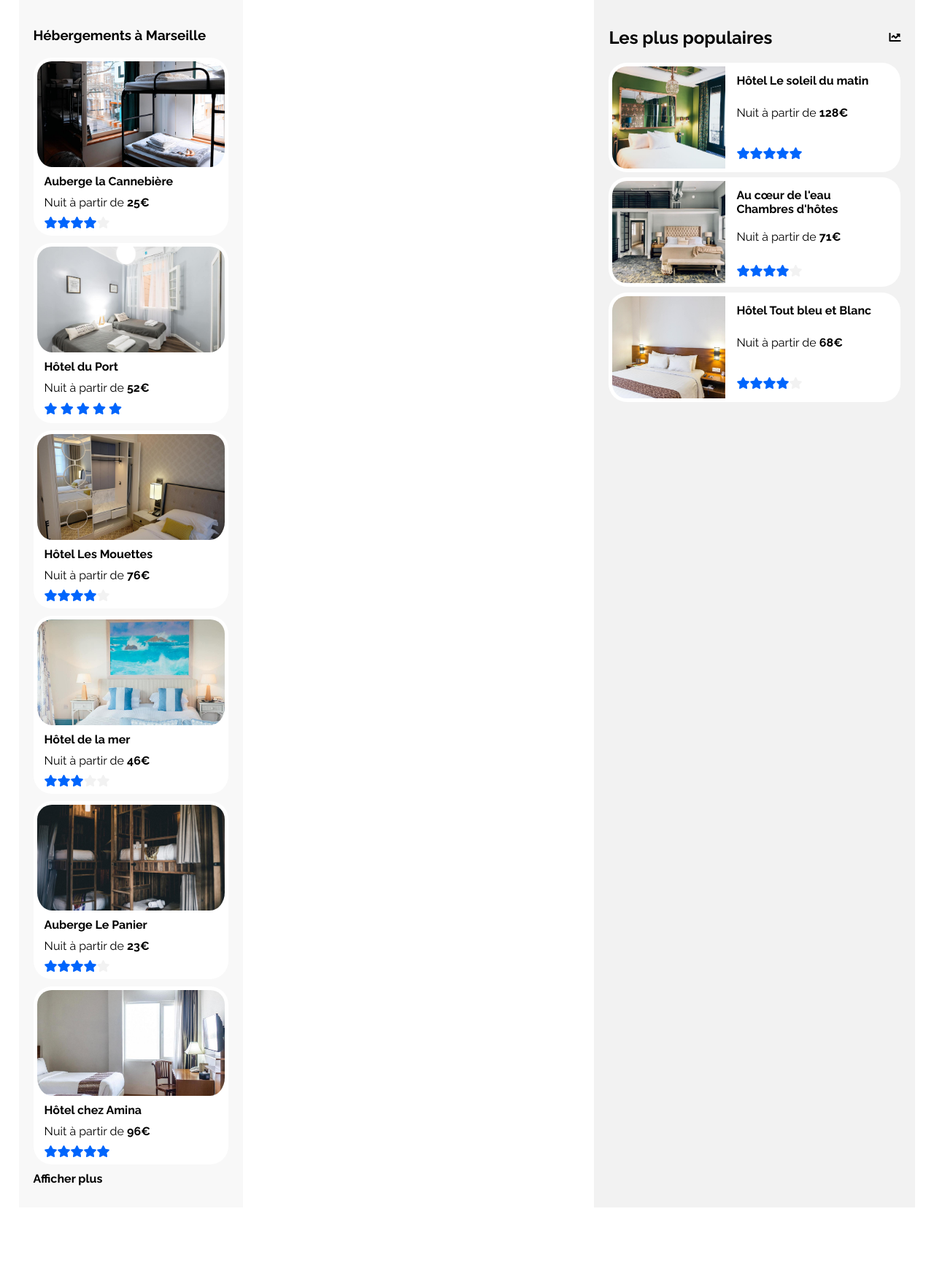
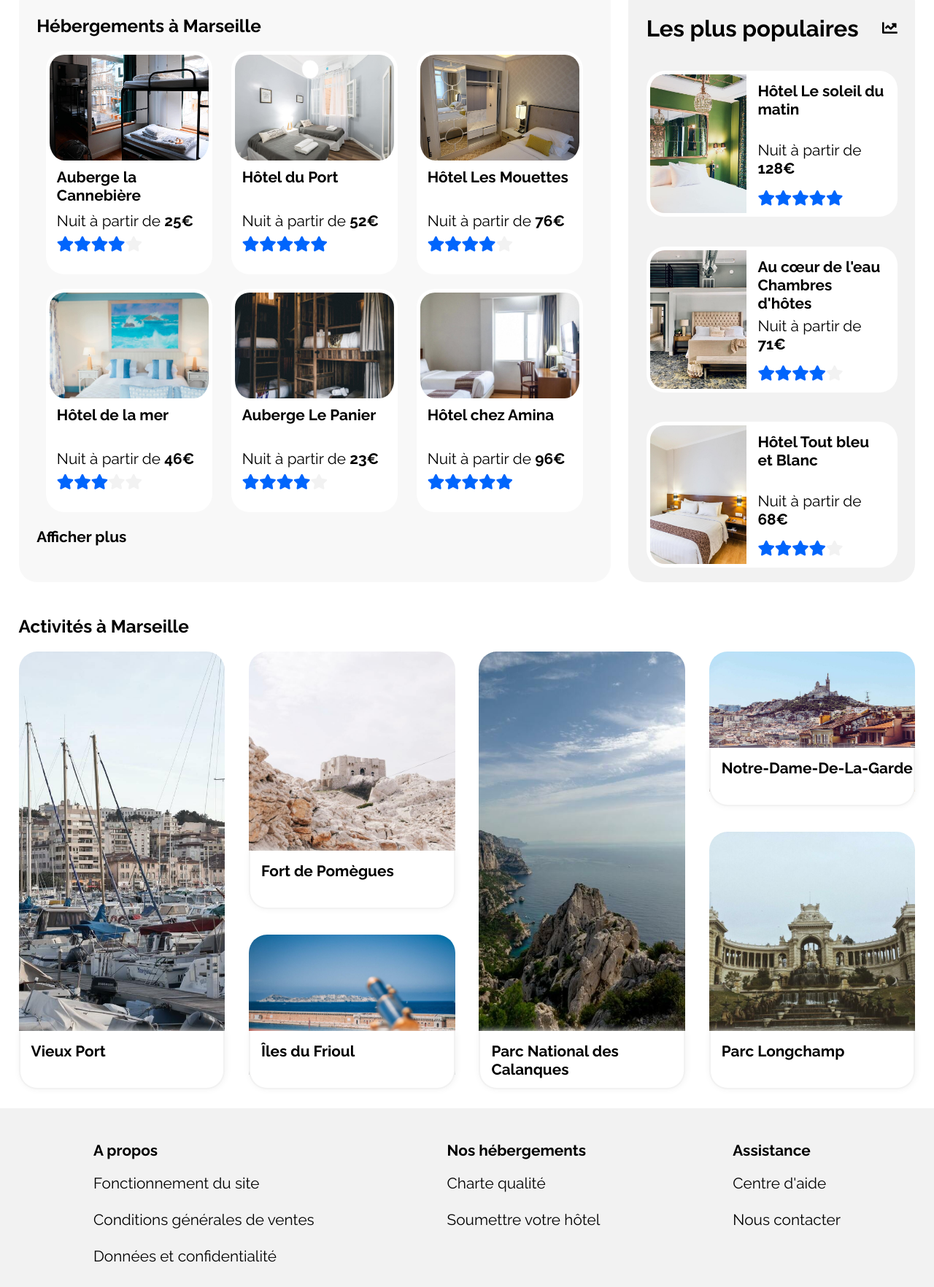
Before and after one commit to devwebmb/BrunoMahiet_2_06092021, a plain HTML site: page index.html in a window 1280 px wide. Shown: the part 427-2191 px from the top of the page at 73% size. Before the commit the page ends 2082 px from the top, so only its background shows below. Drawn offline with Linux system fonts and the light colour scheme.

Commit message:
Fin du projet version desktop

```diff
--- a/assets/style/style.css
+++ b/assets/style/style.css
@@ -370,12 +370,14 @@ ul li:nth-child(1) {
 /* texte article hebergements */
 
 .hebergements-texte {
-  padding: 10px 0 10px 15px;
+  padding: 10px 15px 10px 15px;
 }
 .hebergements-texte h4,
 .hebergements-texte p {
   padding-bottom: 10px;
 }
+
+
 
 /* lien afficher plus */
 
@@ -459,7 +461,7 @@ footer h4 {
 
 /*Version tablette*/
 
-@media screen and (min-width: 768px) and (max-width: 1199px) {
+@media screen and (min-width: 768px) and (max-width: 1229px) {
   /*section search*/
   #options {
     display: flex;
@@ -478,9 +480,10 @@ footer h4 {
   }
 
   #marseille-hebergements,
-  #populaires {
+  #marseille-populaires {
     display: flex;
     flex-wrap: wrap;
+    flex-direction: row;
     justify-content: center;
   }
 
@@ -527,14 +530,19 @@ footer h4 {
   }
 }
 
+/*****************/
 /*version desktop*/
+/******************/
 
-@media screen and (min-width: 1200px) {
+@media screen and (min-width: 1230px) {
   header,
   section {
     padding: 0 2%;
   }
 
+  body {
+      font-size:1.3rem;
+  }
   /************/
   /*header*/
   /*************/
@@ -611,6 +619,10 @@ footer h4 {
 
   /*barre de recherche ville*/
 
+  #search {
+    padding: 0 2% 2% 2%;
+  }
+
   #search-button {
     width: 120px;
     border-radius: 0 25px 25px 0;
@@ -661,4 +673,155 @@ footer h4 {
       width: 100%;
       justify-content: space-between;
   }
+
+  /*hebergements*/
+
+  #partie-hebergements {
+      width: 66%;
+      border-radius: 25px;
+      padding: 2%;
+  }
+
+  #marseille-hebergements {
+    display: grid;
+    grid-template-columns: 1fr 1fr 1fr;
+    grid-template-rows: 50% 50%;
+  }
+
+  #marseille-hebergements article {
+    width: 90%;
+    margin-bottom: 8%;
+  }
+
+  .hebergements-texte h4 {
+    height: 60px;
+  }
+
+  @media screen and (min-width : 1460px){
+    .hebergements-texte h4 {
+      height: 40px;
+    }
+  }
+
+  /*populaires*/
+
+  #populaires {
+    width: 32%;
+    border-radius: 25px;
+    padding: 2%;
+  }
+
+  #marseille-populaires {
+    display: flex;
+    flex-direction: column;
+    justify-content: space-around;
+    height: 100%;
+    padding-bottom: 15%;
+  }
+
+  #marseille-populaires article, #marseille-populaires a {
+    height: 200px;
+  }
+
+  .populaires-img, .populaires-img img, .populaires-texte {
+    height: 200px;
+  }
+
+  .populaires-texte {
+    grid-template-rows: 45% 35% 20%;
+  }
+
+  .stars {
+    align-items: flex-end;
+    padding-bottom: 10px;
+  }
+
+  /****************************/
+  /*ACTIVITES*/
+  /******************************/
+
+  #activites {
+    background-color: white;
+    padding: 2%;
+  }
+
+  #marseille-activites {
+    width: 100%;
+    max-height: 600px;
+    display: grid;
+    grid-template-columns: 23% 23% 23% 23%;
+    justify-content: space-between;
+    grid-template-rows: 1fr 1fr 35px 1fr 35px 1fr 1fr;
+    grid-template-areas:
+    "a1 a2 a4 a5"
+    "a1 a2 a4 a5"
+    "a1 a2 a4  ."
+    "a1 a2 a4 a6"
+    "a1  . a4 a6"
+    "a1 a3 a4 a6"
+    "a1 a3 a4 a6";
+  }
+
+  #marseille-activites article {
+    width: 100%;
+    height: 100%;
+    display: flex;
+    position: relative;
+  }
+
+  .img-activites {
+    height: 100%;
+    border: none;
+  }
+
+  .img-activites img {
+    height: 95%;
+  }
+
+  .texte-activites {
+    height: 80px;
+    z-index: 1;
+    position: absolute;
+    bottom: 0;
+    left: 0;
+    background-color: white;
+    width: 100%;
+    border: 2px solid #f2f2f2;
+    border-top: none;
+    border-radius: 0 0 25px 25px;
+    box-shadow: #f2f2f2 -1px 1px 10px;
+    box-shadow: 1px 0 10px #f2f2f2;
+  }
+
+  .a1 {
+    grid-area: a1;
+  }
+
+  .a2 {
+    grid-area: a2;
+  }
+
+  .a3 {
+    grid-area: a3;
+  }
+
+  .a4 {
+    grid-area: a4;
+  }
+
+  .a5 {
+    grid-area: a5;
+  }
+
+  .a6 {
+    grid-area: a6;
+  }
+
+  /***********************/
+  /*FOOTER*/
+  /***********************/
+
+  footer div {
+    padding-top: 25px;
+  }
 }
--- a/index.html
+++ b/index.html
@@ -1,24 +1,31 @@
 <!DOCTYPE html>
 <html lang="fr">
   <head>
-    <meta charset="UTF-8">
-    <meta http-equiv="X-UA-Compatible" content="IE=edge">
-    <meta name="viewport" content="width=device-width, initial-scale=1.0">
+    <meta charset="UTF-8" />
+    <meta http-equiv="X-UA-Compatible" content="IE=edge" />
+    <meta name="viewport" content="width=device-width, initial-scale=1.0" />
     <title>projet 2 Développeur Web</title>
 
     <!--Lien vers page de style CSS et site pour icones-->
-    <link rel="stylesheet" href="https://cdnjs.cloudflare.com/ajax/libs/font-awesome/5.15.4/css/all.min.css" integrity="sha512-1ycn6IcaQQ40/MKBW2W4Rhis/DbILU74C1vSrLJxCq57o941Ym01SwNsOMqvEBFlcgUa6xLiPY/NS5R+E6ztJQ==" crossorigin="anonymous" referrerpolicy="no-referrer" />
+    <link
+      rel="stylesheet"
+      href="https://cdnjs.cloudflare.com/ajax/libs/font-awesome/5.15.4/css/all.min.css"
+      integrity="sha512-1ycn6IcaQQ40/MKBW2W4Rhis/DbILU74C1vSrLJxCq57o941Ym01SwNsOMqvEBFlcgUa6xLiPY/NS5R+E6ztJQ=="
+      crossorigin="anonymous"
+      referrerpolicy="no-referrer"
+    />
 
     <!--lien vers style.css-->
-    <link rel="stylesheet" href="./assets/style/style.css">
-
+    <link rel="stylesheet" href="./assets/style/style.css" />
   </head>
   <body>
-
     <!--Entête avec logo et menu-->
     <header>
       <div id="logo-entreprise">
-            <img src="./assets/images/logo/Reservia.svg" alt="Logo de l'entreprise de voyage, reservia">
+        <img
+          src="./assets/images/logo/Reservia.svg"
+          alt="Logo de l'entreprise de voyage, reservia"
+        />
       </div>
       <nav>
         <div class="menu">
@@ -41,8 +48,16 @@
       </div>
       <div id="search-input">
         <i class="fas fa-map-marker-alt" id="map-marker"></i>
-            <input type="text" name="city-choice"  id="city-choice" placeholder="Marseille, France">
-            <button id="search-button"><div id="rechercher">Rechercher</div> <i class="fas fa-search"></i></button>
+        <input
+          type="text"
+          name="city-choice"
+          id="city-choice"
+          placeholder="Marseille, France"
+        />
+        <button id="search-button">
+          <div id="rechercher">Rechercher</div>
+          <i class="fas fa-search"></i>
+        </button>
       </div>
       <div id="filter">
         <div id="filter-title">
@@ -78,7 +93,7 @@
         </div>
       </div>
       <div id="inf-icone">
-            <div >
+        <div>
           <i class="fas fa-info"></i>
         </div>
         <p>Plus de 500 logements sont disponibles dans cette ville</p>
@@ -95,7 +110,9 @@
           <article>
             <a href="">
               <div class="hebergements-img">
-                            <img src="./assets/images/hebergements/3_medium/marcus-loke-WQJvWU_HZFo-unsplash.jpg" alt="Photo Auberge la Cannebière">
+                <img
+                  src="./assets/images/hebergements/3_medium/marcus-loke-WQJvWU_HZFo-unsplash.jpg"
+                  alt="Photo Auberge la Cannebière"/>
               </div>
               <div class="hebergements-texte">
                 <h4>Auberge la Cannebière</h4>
@@ -113,12 +130,14 @@
           <article>
             <a href="">
               <div class="hebergements-img">
-                            <img src="./assets/images/hebergements/3_medium/fred-kleber-gTbaxaVLvsg-unsplash.jpg" alt="Photo chambre Hôtel du Port">
+                <img
+                  src="./assets/images/hebergements/3_medium/fred-kleber-gTbaxaVLvsg-unsplash.jpg"
+                  alt="Photo chambre Hôtel du Port"/>
               </div>
               <div class="hebergements-texte">
                 <h4>Hôtel du Port</h4>
                 <p>Nuit à partir de <strong>52€</strong></p>
-                            <div id="stars">
+                <div class="stars">
                   <i class="fas fa-star blue"></i>
                   <i class="fas fa-star blue"></i>
                   <i class="fas fa-star blue"></i>
@@ -131,7 +150,9 @@
           <article>
             <a href="">
               <div class="hebergements-img">
-                            <img src="./assets/images/hebergements/3_medium/reisetopia-B8WIgxA_PFU-unsplash.jpg" alt="Photo chambre hôtel des mouettes">
+                <img
+                  src="./assets/images/hebergements/3_medium/reisetopia-B8WIgxA_PFU-unsplash.jpg"
+                  alt="Photo chambre hôtel des mouettes"/>
               </div>
               <div class="hebergements-texte">
                 <h4>Hôtel Les Mouettes</h4>
@@ -149,7 +170,9 @@
           <article>
             <a href="">
               <div class="hebergements-img">
-                            <img src="./assets/images/hebergements/3_medium/annie-spratt-Eg1qcIitAuA-unsplash.jpg" alt="Photo chambre Hôtel de la mer">
+                <img
+                  src="./assets/images/hebergements/3_medium/annie-spratt-Eg1qcIitAuA-unsplash.jpg"
+                  alt="Photo chambre Hôtel de la mer"/>
               </div>
               <div class="hebergements-texte">
                 <h4>Hôtel de la mer</h4>
@@ -167,7 +190,9 @@
           <article>
             <a href="">
               <div class="hebergements-img">
-                            <img src="./assets/images/hebergements/3_medium/nicate-lee-kT-ZyaiwBe0-unsplash.jpg" alt="Photo chambre Auberge le Panier">
+                <img
+                  src="./assets/images/hebergements/3_medium/nicate-lee-kT-ZyaiwBe0-unsplash.jpg"
+                  alt="Photo chambre Auberge le Panier"/>
               </div>
               <div class="hebergements-texte">
                 <h4>Auberge Le Panier</h4>
@@ -185,7 +210,9 @@
           <article>
             <a href="">
               <div class="hebergements-img">
-                            <img src="./assets/images/hebergements/3_medium/febrian-zakaria-M6S1WvfW68A-unsplash.jpg" alt="photo chambre Hôtel Chez Amina">
+                <img
+                  src="./assets/images/hebergements/3_medium/febrian-zakaria-M6S1WvfW68A-unsplash.jpg"
+                  alt="photo chambre Hôtel Chez Amina"/>
               </div>
               <div class="hebergements-texte">
                 <h4>Hôtel chez Amina</h4>
@@ -211,10 +238,13 @@
           <h2>Les plus populaires</h2>
           <i class="fas fa-chart-line"></i>
         </div>
+        <div  id="marseille-populaires">
           <article>
             <a href="">
               <div class="populaires-img">
-                        <img src="./assets/images/hebergements/3_medium/emile-guillemot-Bj_rcSC5XfE-unsplash.jpg" alt="Photo chambre Hôtel le soleil du matin">
+                <img
+                  src="./assets/images/hebergements/3_medium/emile-guillemot-Bj_rcSC5XfE-unsplash.jpg"
+                  alt="Photo chambre Hôtel le soleil du matin"/>
               </div>
               <div class="populaires-texte">
                 <h4>Hôtel Le soleil du matin</h4>
@@ -232,10 +262,12 @@
           <article>
             <a href="">
               <div class="populaires-img">
-                        <img src="./assets/images/hebergements/3_medium/aw-creative-VGs8z60yT2c-unsplash.jpg" alt="Photo chambre Au coeur de l'eau chambres d'hôtes">
+                <img
+                  src="./assets/images/hebergements/3_medium/aw-creative-VGs8z60yT2c-unsplash.jpg"
+                  alt="Photo chambre Au coeur de l'eau chambres d'hôtes"/>
               </div>
               <div class="populaires-texte">
-                        <h4>Au c&#339;ur de l'eau <br>Chambres d'hôtes </h4>
+                <h4>Au c&#339;ur de l'eau <br />Chambres d'hôtes</h4>
                 <p>Nuit à partir de <strong>71€</strong></p>
                 <div class="stars">
                   <i class="fas fa-star blue"></i>
@@ -250,7 +282,9 @@
           <article>
             <a href="">
               <div class="populaires-img">
-                        <img src="./assets/images/hebergements/3_medium/febrian-zakaria-sjvU0THccQA-unsplash.jpg" alt="Photo chambre Hôtel tout bleu et blanc">
+                <img
+                  src="./assets/images/hebergements/3_medium/febrian-zakaria-sjvU0THccQA-unsplash.jpg"
+                  alt="Photo chambre Hôtel tout bleu et blanc"/>
               </div>
               <div class="populaires-texte">
                 <h4>Hôtel Tout bleu et Blanc</h4>
@@ -266,16 +300,17 @@
             </a>
           </article>
         </div>
+      </div>
     </section>
 
     <!--Section sur les activités-->
-    <!--<section id="activites">
+    <section id="activites">
         <div id="titre-section-activites">
             <h3>Activités à Marseille</h3>
         </div>
         <div id="marseille-activites">
-            <article>
-                <a href="">
+            <article class="a1">
+                <a href="" >
                     <div class="img-activites">
                         <img src="./assets/images/activites/3_medium/reno-laithienne-QUgJhdY5Fyk-unsplash.jpg" alt="Photo du Vieux Port de Marseille">
                     </div>
@@ -284,7 +319,7 @@
                     </div>
                 </a>
             </article>
-            <article>
+            <article class="a2">
                 <a href="">
                     <div class="img-activites">
                         <img src="./assets/images/activites/3_medium/paul-hermann-QFTrLdQIRhI-unsplash.jpg" alt="Photo du fort de Pomègues">
@@ -294,7 +329,7 @@
                     </div>
                 </a>
             </article>
-            <article>
+            <article class="a3">
                 <a href="">
                     <div class="img-activites">
                         <img src="./assets/images/activites/3_medium/kevin-hikari-rV_Qd1l-VXg-unsplash.jpg" alt="Photo de des iles du Frioul">
@@ -305,7 +340,7 @@
                     </div>
                 </a>
             </article>
-            <article>
+            <article class="a4">
                 <a href="">
                     <div class="img-activites">
                         <img src="./assets/images/activites/3_medium/kilyan-sockalingum-NR8-cBCN3aI-unsplash.jpg" alt="Photo du parc national des Calanques">
@@ -316,7 +351,7 @@
                     </div>
                 </a>
             </article>
-            <article>
+            <article class="a5">
                 <a href="">
                     <div class="img-activites">
                         <img src="./assets/images/activites/3_medium/florian-wehde-xW9e8gdotxI-unsplash.jpg" alt="Photo de Notre-Dame-De-La-Garde">
@@ -327,7 +362,7 @@
                     </div>
                 </a>
             </article>
-            <article>
+            <article class="a6">
                 <a href="">
                     <div class="img-activites">
                         <img src="./assets/images/activites/3_medium/lena-paulin-wH2-EJoDcV0-unsplash.jpg" alt="pHOTO DU pARC lONGCHAMP">
@@ -358,7 +393,7 @@
             <a href=""><p>Centre d'aide</p></a> <br>
             <a href=""><p>Nous contacter</p></a>
         </div>
-    </footer> -->
+    </footer>
 
   </body>
 </html>
```
Also changed, not shown: assets/icone/search-solid.svg (deleted). Lines whose indentation alone changed are shown as unchanged.
